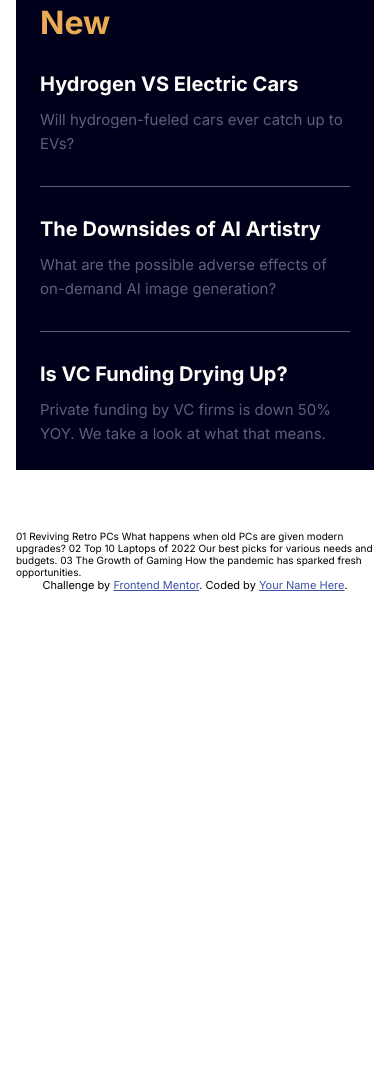
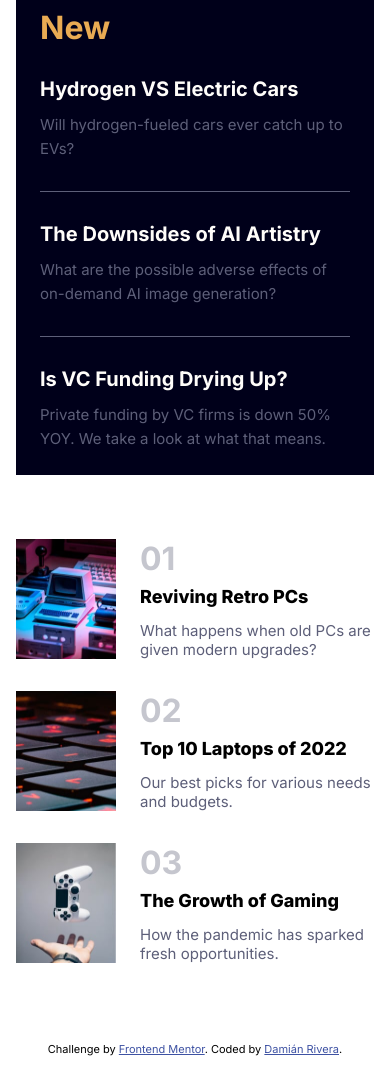
Before and after one commit to DamianRi/news-homepage-main, a plain HTML site: page index.html in a window 390 px wide. Shown: the part 777-1851 px from the top of the page. Before the commit the page ends 1385 px from the top, so only its background shows below. Drawn offline with Linux system fonts and the light colour scheme.

Commit message:
Complete mobile layout

```diff
--- a/css/style.scss
+++ b/css/style.scss
@@ -15,7 +15,6 @@ $very-dark-blue: hsl(240, 100%, 5%);
 }
 
 body {
-  padding: 1.6rem;
   font-family: 'Inter', sans-serif;
 }
 
@@ -23,6 +22,8 @@ header {
   display: flex;
   justify-content: space-between;
   min-height: 7rem;
+  padding: 1.6rem;
+
   .logo {
     display: inline-block;
     width: 4.8rem;
@@ -50,14 +51,15 @@ header {
 }
 
 main {
-  display: flex;
-  flex-direction: column;
-  gap: 6rem;
+  padding: 0.5rem 1.6rem;
 
-  & .last-news {
-    & .last-news__figure {
+  & > * {
+    margin: 0 0 6.4rem 0;
+  }
+  .last-news {
+    .last-news__figure {
       margin: 0 0 2rem 0;
-      & img {
+      img {
         width: 100%;
       }
     }
@@ -115,11 +117,56 @@ main {
       }
     }
   }
+  .top-news {
+    display: flex;
+    flex-direction: column;
+    gap: 3.2rem;
+
+    .top-new {
+      display: grid;
+      grid-template-columns: 10rem repeat(3, 1fr);
+      grid-template-rows: repeat(3, 1fr);
+      column-gap: 2.4rem;
+      row-gap: 0.8rem;
+      height: 12rem;
+
+      figure {
+        grid-column: 1 / 2;
+        grid-row: 1 / 4;
+        .top-new__img {
+          width: 100%;
+          height: 100%;
+        }
+      }
+      .top-new__number {
+        grid-column: 2 / 5;
+        grid-row: 1 / 2;
+        font-size: 3.2rem;
+        font-weight: 700;
+        color: $grayish-blue;
+      }
+      .top-new__name {
+        grid-column: 2 / 5;
+        grid-row: 2 / 3;
+        font-size: 1.8rem;
+        font-weight: 800;
+      }
+      .top-new__description {
+        grid-column: 2 / 5;
+        grid-row: 3 / 4;
+        font-size: 1.5rem;
+        font-weight: 400;
+        color: $dark-grayish-blue;
+      }
+    }
+  }
 }
 
 .attribution {
   font-size: 11px;
   text-align: center;
+  height: 5vh;
+  padding: 1rem 0;
 }
 .attribution a {
   color: hsl(228, 45%, 44%);
--- a/index.html
+++ b/index.html
@@ -54,23 +54,40 @@
         <p class="secondary-new__description">Private funding by VC firms is down 50% YOY. We take a look at what that means.</p>
       </div>
     </aside>
-    <section class="top-news"></section>
+    <section class="top-news">
+      <div class="top-new">
+        <figure>
+          <img class="top-new__img" src="./assets/images/image-retro-pcs.jpg" alt="Video game gadgets">
+        </figure>
+        <p class="top-new__number">01</p>
+        <p class="top-new__name">Reviving Retro PCs</p>
+        <p class="top-new__description">What happens when old PCs are given modern upgrades?</p>
+      </div>
+
+      <div class="top-new">
+        <figure>
+          <img class="top-new__img" src="./assets/images/image-top-laptops.jpg" alt="Keyboard with light">
+        </figure>
+        <p class="top-new__number">02</p>
+        <p class="top-new__name">Top 10 Laptops of 2022</p>
+        <p class="top-new__description">Our best picks for various needs and budgets.</p>
+      </div>
+
+      <div class="top-new">
+        <figure>
+          <img class="top-new__img" src="./assets/images/image-gaming-growth.jpg" alt="Hand with controller">
+        </figure>
+        <p class="top-new__number">03</p>
+        <p class="top-new__name">The Growth of Gaming</p>
+        <p class="top-new__description">How the pandemic has sparked fresh opportunities.</p>
+      </div>
+    </section>
   </main>
-  01
-  Reviving Retro PCs
-  What happens when old PCs are given modern upgrades?
-
-  02
-  Top 10 Laptops of 2022
-  Our best picks for various needs and budgets.
-
-  03
-  The Growth of Gaming
-  How the pandemic has sparked fresh opportunities.
-
-  <div class="attribution">
-    Challenge by <a href="https://www.frontendmentor.io?ref=challenge" target="_blank">Frontend Mentor</a>.
-    Coded by <a href="#">Your Name Here</a>.
-  </div>
+  <footer class="attribution">
+    Challenge by
+    <a href="https://www.frontendmentor.io?ref=challenge" target="_blank"
+      >Frontend Mentor</a
+    >. Coded by <a href="https://github.com/DamianRi/" target="_blank">Damián Rivera</a>.
+  </footer>
 </body>
 </html>
```
Also changed, not shown: css/style.css, 1 other file.
